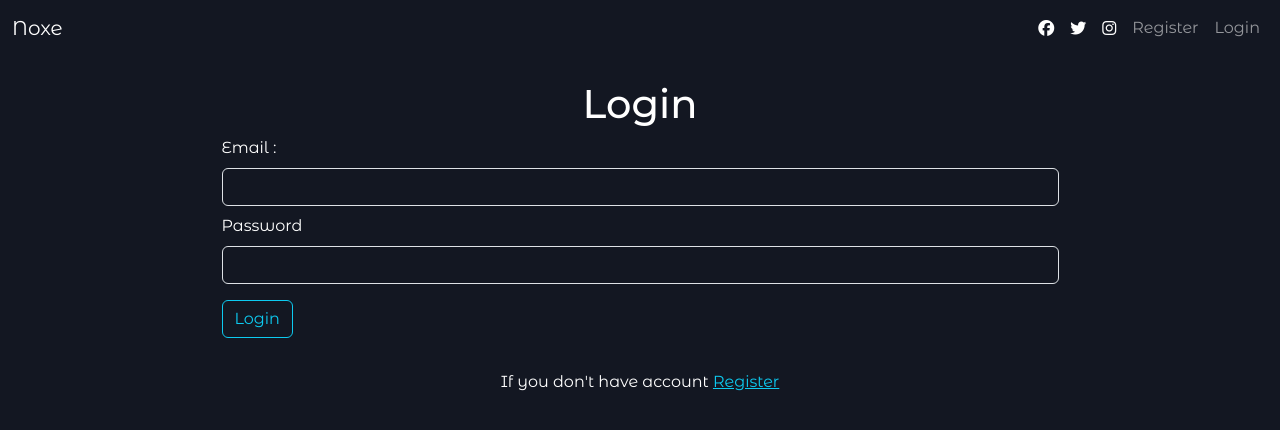
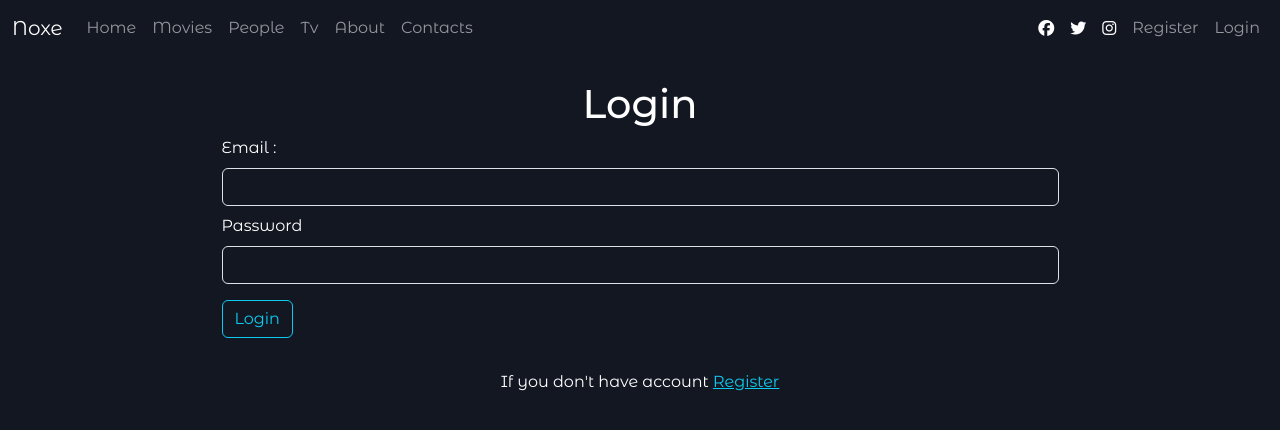
Before and after one commit to MohamedAhmed893/Movie-Reacts, a React (Create React App) app: page /#/login in a window 1280 px wide. Shown: the top 430 px of the page. Built offline with nearby package versions, Linux system fonts and the light colour scheme.

Commit message:
update in Register

```diff
--- a/src/App.js
+++ b/src/App.js
@@ -58,23 +58,23 @@ export default function App() {
 
       <div className='container'>
         <Routes>
-          <Route path='/' element={<ProtectedRoutes> <Home /></ProtectedRoutes>} />
-          <Route path='home' element={<ProtectedRoutes> <Home /></ProtectedRoutes>} />
-          <Route path='movies' element={<ProtectedRoutes> <Movies /></ProtectedRoutes>} />
-          <Route path='movieDetails' element={<ProtectedRoutes> <MovieDetail /></ProtectedRoutes>}>
-            <Route path=':id' element={<ProtectedRoutes> <MovieDetail /></ProtectedRoutes>} />
+          <Route path='/' element={<Home />} />
+          <Route path='home' element={<Home />} />
+          <Route path='movies' element={<Movies />} />
+          <Route path='movieDetails' element={<MovieDetail />}>
+            <Route path=':id' element={<MovieDetail />} />
           </Route>
-          <Route path='people' element={<ProtectedRoutes> <People /></ProtectedRoutes>} />
-          <Route path='tv' element={<ProtectedRoutes> <Tv /></ProtectedRoutes>} />
-          <Route path='tvdetails' element={<ProtectedRoutes> <TvDetails /></ProtectedRoutes>}>
-            <Route path=':id' element={<ProtectedRoutes> <TvDetails /></ProtectedRoutes>} />
+          <Route path='people' element={<People />} />
+          <Route path='tv' element={<Tv />} />
+          <Route path='tvdetails' element={<TvDetails />}>
+            <Route path=':id' element={<TvDetails />} />
           </Route>
-          <Route path='peopledetail' element={<ProtectedRoutes> <PeopleDetail /></ProtectedRoutes>} >
-            <Route path=':id' element={<ProtectedRoutes> <PeopleDetail /></ProtectedRoutes>} />
+          <Route path='peopledetail' element={<PeopleDetail />} >
+            <Route path=':id' element={<PeopleDetail />} />
 
           </Route>
-          <Route path='about' element={<ProtectedRoutes> <About /></ProtectedRoutes>} />
-          <Route path='contacts' element={<ProtectedRoutes> <Contacts /></ProtectedRoutes>} />
+          <Route path='about' element={<About />} />
+          <Route path='contacts' element={<Contacts />} />
           <Route path='register' element={<Register />} />
           <Route path='login' element={<Login Data={decodeData} />} />
 
--- a/src/Navbar.jsx
+++ b/src/Navbar.jsx
@@ -11,7 +11,7 @@ export default function Navbar(props) {
                         <span className="navbar-toggler-icon"></span>
                     </button>
                     <div className="collapse navbar-collapse" id="navbarSupportedContent">
-                       {props.Data?<>
+
                         <ul className="navbar-nav me-auto mb-2 mb-lg-0">
                             <li className="nav-item">
                                 <Link className="nav-link" aria-current="page" to="home">Home</Link>
@@ -33,7 +33,7 @@ export default function Navbar(props) {
                             </li>
 
                         </ul>
-                       </>:''}
+
                         <ul className="navbar-nav mb-2 ms-auto mb-lg-0">
                             <li className="nav-item d-flex align-items-center order-last order-lg-first">
                                 <i className="fab fa-facebook mx-2"></i>
```
